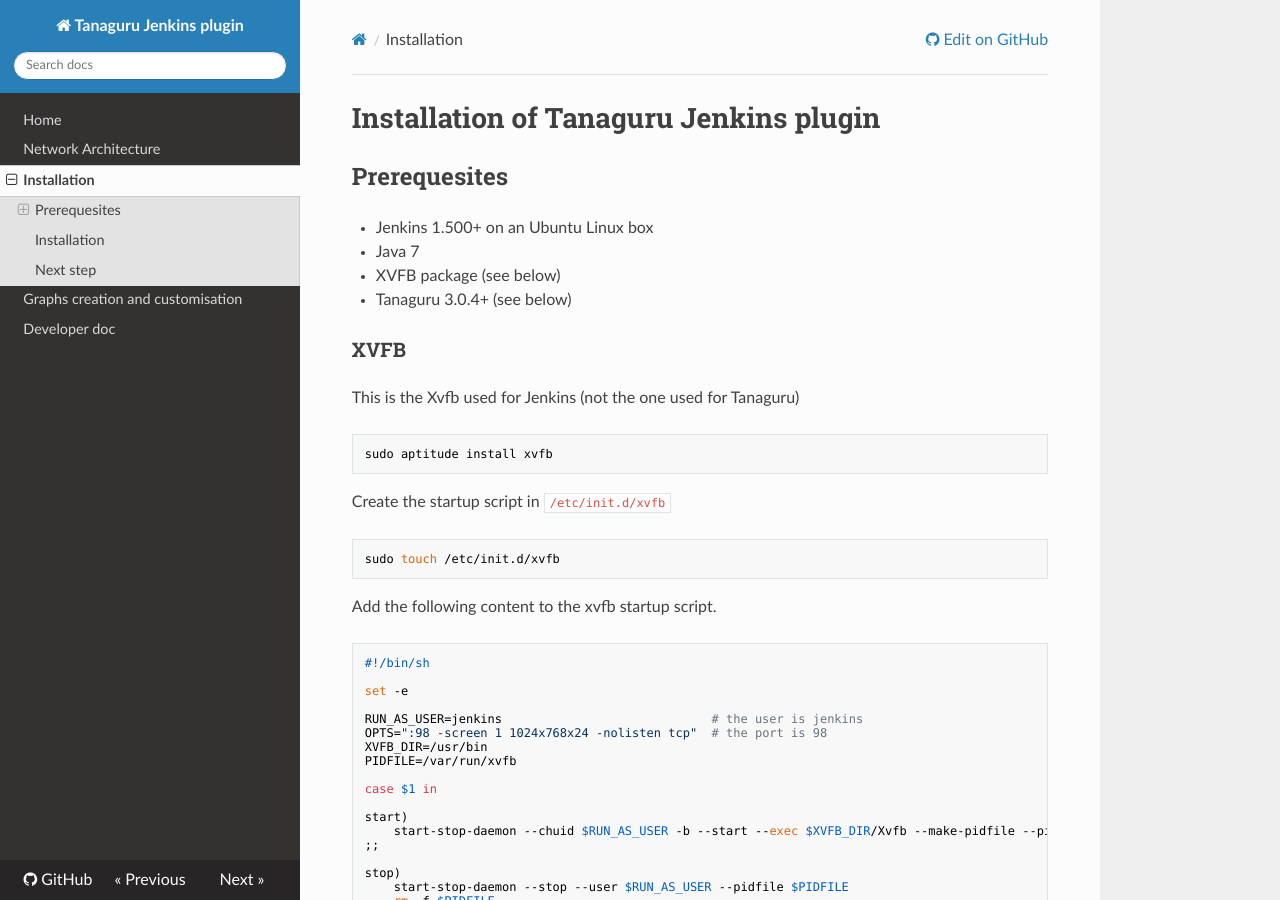
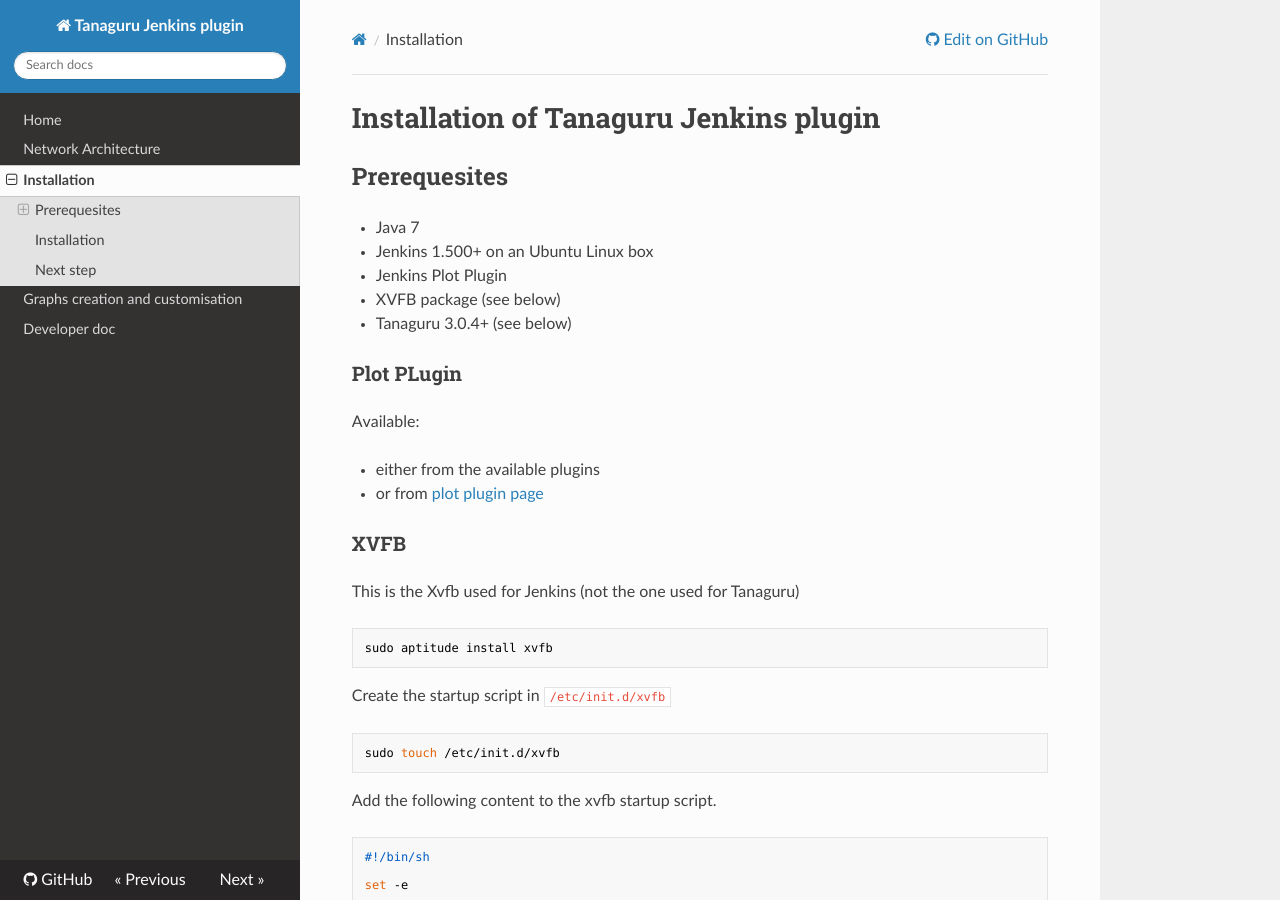
Before and after one commit to Asqatasun/Asqatasun-Jenkins-Plugin, an MkDocs documentation site: the page built from docs/install-doc.md, in a window 1280 px wide and 900 px high. Built offline with MkDocs 1.6.1, drawn with Linux system fonts in a browser that asks for light colours; nearby versions of some CDN libraries; old or Windows-style settings are respelled for this version of MkDocs; some of the changed text lies outside the part shown.

Commit message:
Prerequesites: added plot plugin

````diff
--- a/docs/install-doc.md
+++ b/docs/install-doc.md
@@ -2,10 +2,19 @@
 
 ## Prerequesites
 
+* Java 7
 * Jenkins 1.500+ on an Ubuntu Linux box
-* Java 7
+* Jenkins Plot Plugin
 * XVFB package (see below)
 * Tanaguru 3.0.4+ (see below)
+
+### Plot PLugin
+
+Available:
+
+* either from the available plugins
+* or from [plot plugin page](https://wiki.jenkins-ci.org/display/JENKINS/Plot+Plugin)
+
 
 ### XVFB
 
@@ -109,6 +118,12 @@
 
 ![](Images/screenshot_20150216_TANAGURU_jenkins_manage_plugins_advanced_tab_highlight.png)
 
+If you ever had played with Tanaguru CLI before, please run:
+
+```bash
+@@@ sudo rm -rf  /tmp/org.hibernate.cache.*
+```
+
 ## Next step
 
 proceed to [Configuration](configuration.md)
````
